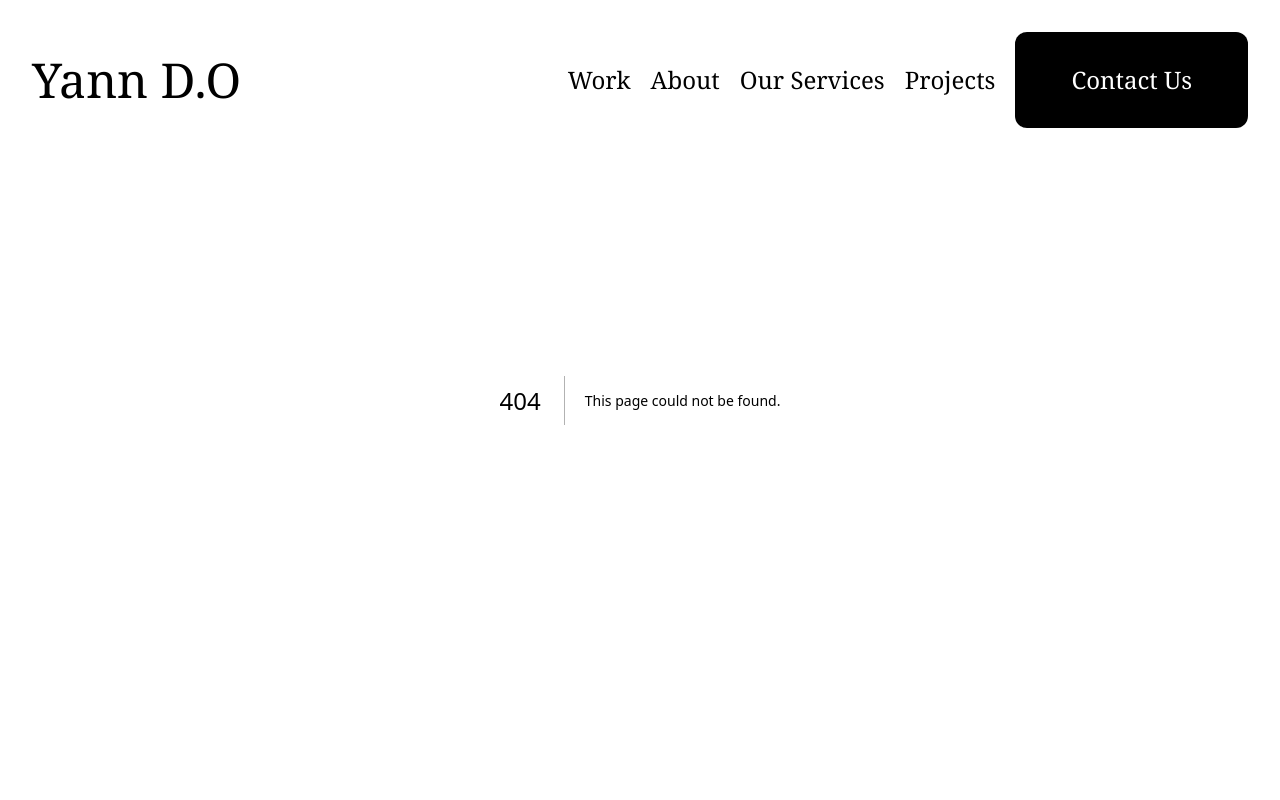
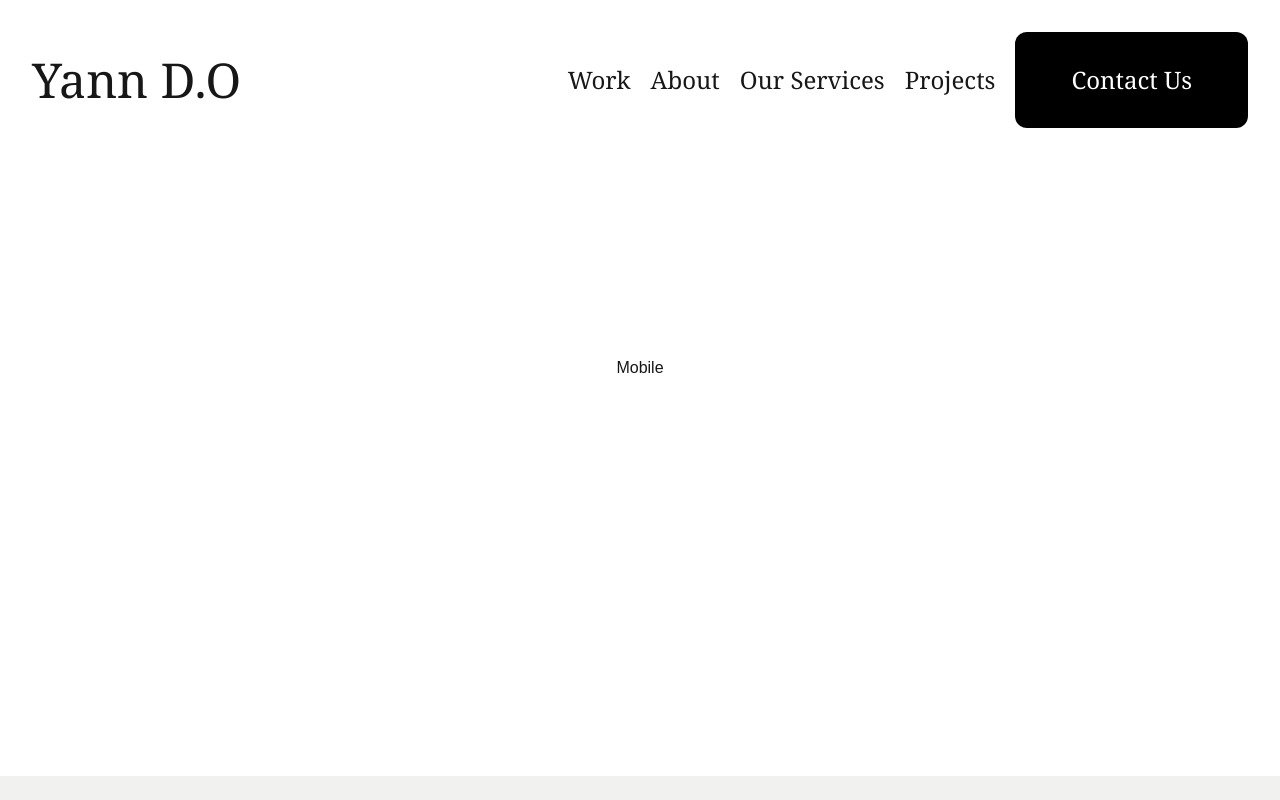
Before and after one commit to yann-bot/portfolio, a Next.js app: page /mobile_projects in a window 1280 px wide. Before the commit this address had no page. Shown: the top 800 px of the page. Built offline with nearby package versions, Linux system fonts and the light colour scheme.

Commit message:
adding pages for projects

```diff
--- /dev/null
+++ b/src/app/design_projects/page.tsx
@@ -0,0 +1,12 @@
+
+
+
+
+export default function DesignProject() {
+    return (
+      <div className="mt-80 flex flex-col mb-90 p-9 ">
+              Design
+      </div>
+    );
+
+}
--- /dev/null
+++ b/src/app/mobile_projects/page.tsx
@@ -0,0 +1,11 @@
+
+
+
+export default function MobileProject() {
+    return (
+      <div className="mt-80 flex flex-col mb-90 p-9 ">
+              Mobile
+      </div>
+    );
+
+}
--- /dev/null
+++ b/src/app/web_projects/page.tsx
@@ -0,0 +1,12 @@
+
+
+
+
+export default function WebProject() {
+    return (
+      <div className="mt-80 flex flex-col mb-90 p-9 ">
+           Web
+      </div>
+    );
+
+}
```
